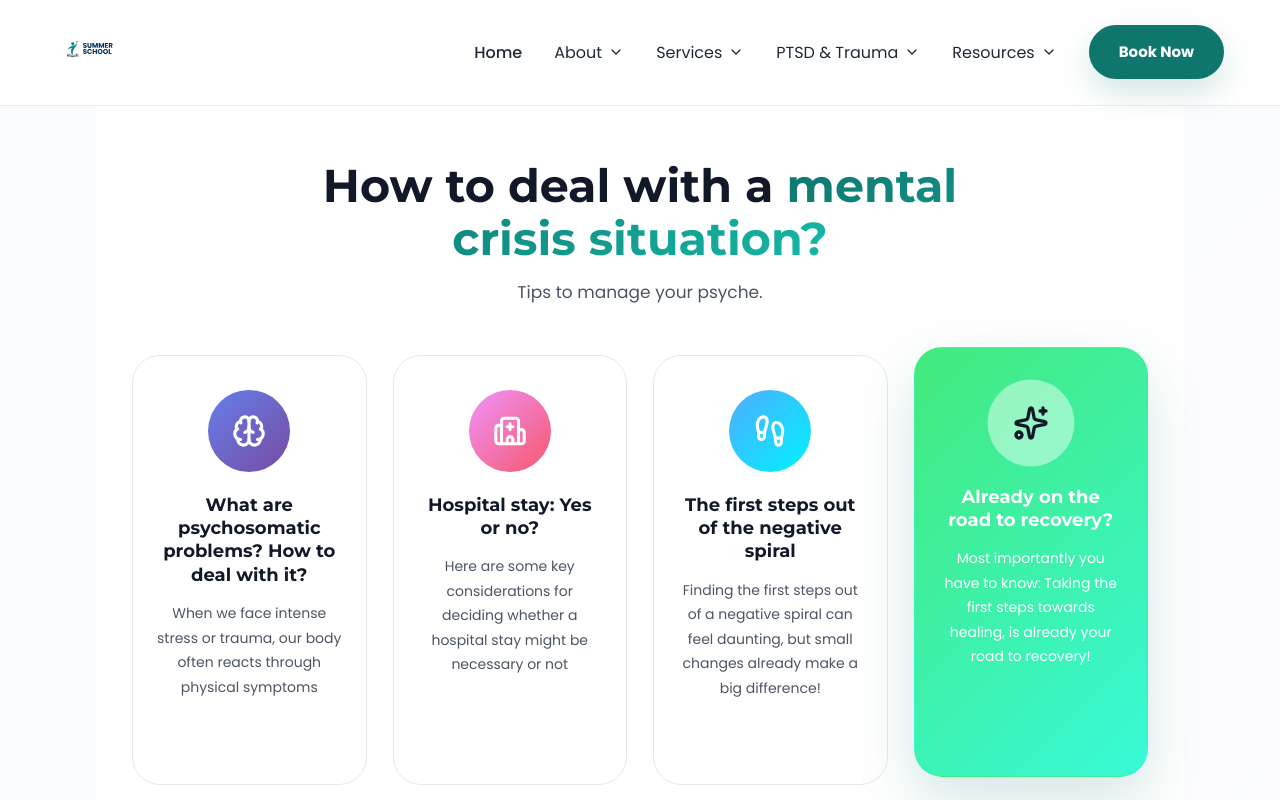
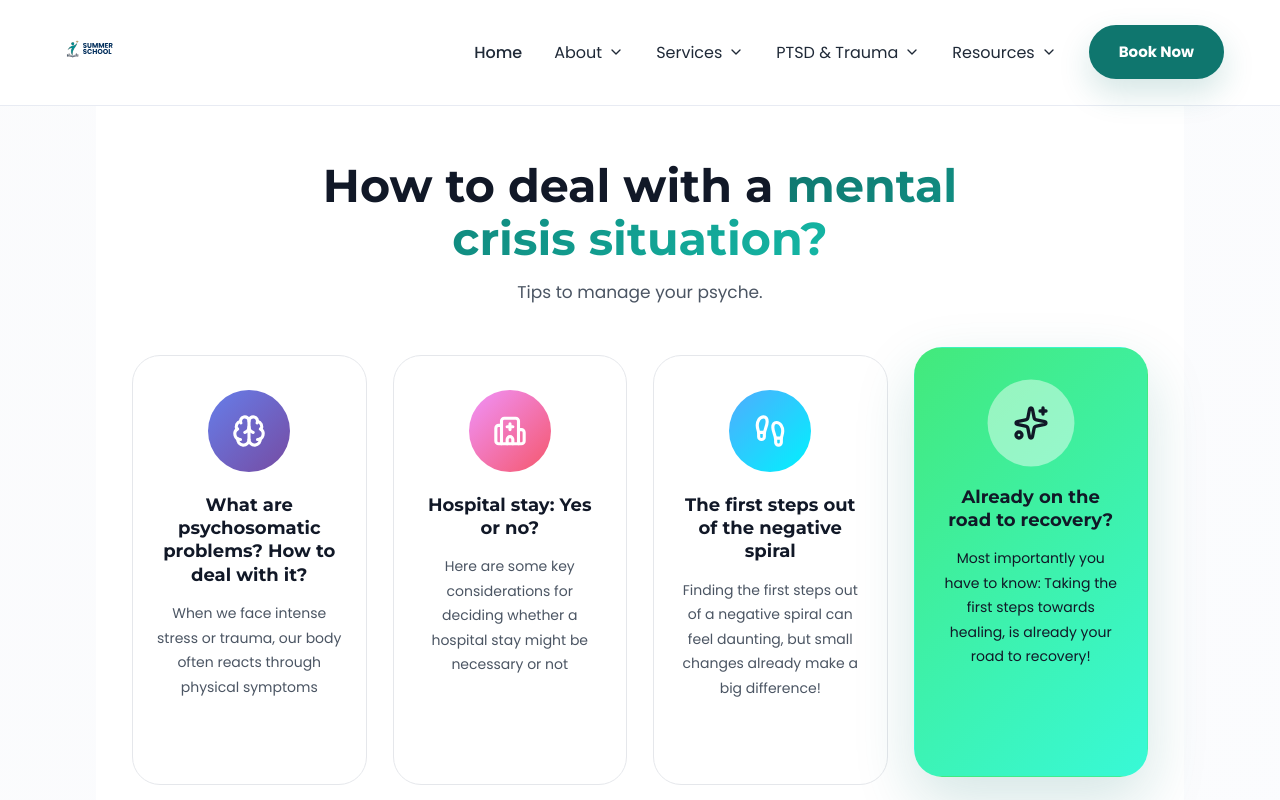
Before and after one commit to EngrE/Web, a React (Vite) app: page /ptsd-trauma/dealing in a window 1280 px wide. In both pictures the pointer is over the element "Already on the road to recovery?". Shown: the top 800 px of the page. Built offline with nearby package versions, Linux system fonts and the light colour scheme.

Commit message:
modal hover

```diff
--- a/src/components/ModalCards.css
+++ b/src/components/ModalCards.css
@@ -181,6 +181,8 @@
   color: var(--white);
 }
 
+.modal-circle-card.success:hover h3,
+.modal-circle-card.success:hover p,
 .modal-circle-card.light:hover h3,
 .modal-circle-card.light:hover p {
   color: var(--gray-900);
```
